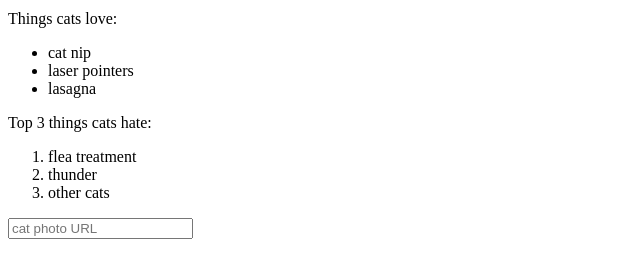
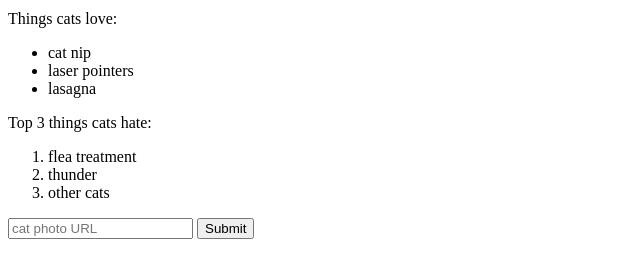
Before and after one commit to iremkenar/cat-photo-app, a plain HTML site: page index.html in a window 1280 px wide. Shown: the part 395-672 px from the top of the page, without its empty margins (0-640 px from the left). Drawn offline with Linux system fonts and the light colour scheme.

Commit message:
Added submit button

```diff
--- a/index.html
+++ b/index.html
@@ -18,5 +18,7 @@
   </ol>
   <form action="https://freecatphotoapp.com/submit-cat-photo">
     <input type="text" placeholder="cat photo URL">
+    <button type="submit">Submit
+    </button>
   </form>
 </main>
```
